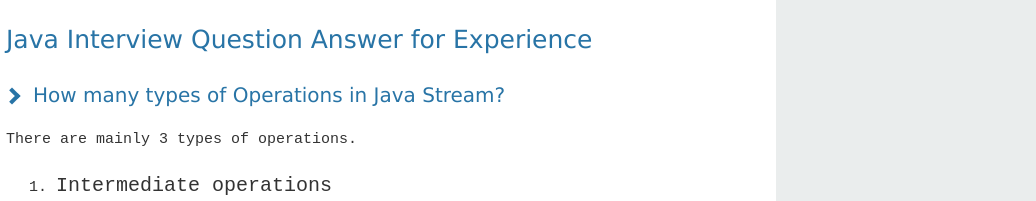
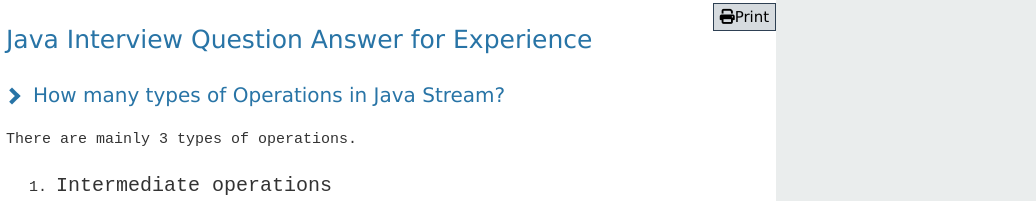
Before and after one commit to jhumaranidas/jbter.com, a plain HTML site: page java-interview-questions-answer-for-experience.html in a window 1280 px wide. Shown: the top 201 px of the page, 244-1280 px from the left. Drawn offline with nearby package versions, Linux system fonts and the light colour scheme; a web font is replaced by a local one.

Commit message:
interview

```diff
--- a/css/kafka-custom.css
+++ b/css/kafka-custom.css
@@ -677,3 +677,19 @@ li.next-botton{
 .f15{
 	    font-size: 15px !important;
 }
+
+.print{
+position: fixed;
+    top: 3px;
+    /* right: 50px; */
+    background: #D6DBDF;
+    border: 1px solid #2E4053;
+}
+
+.download{
+	position: fixed;
+    top: 3px;
+     right: 50px;
+    background: #D6DBDF;
+    border: 1px solid #2E4053;
+}
--- a/java-interview-questions-answer-for-experience.html
+++ b/java-interview-questions-answer-for-experience.html
@@ -52,6 +52,19 @@
         <meta property="article:published_time" content="2024-05-08T02:59:35+00:00">
         <meta property="article:modified_time" content="2024-05-08T02:59:35+00:00">
         <meta property="og:updated_time" content="2024-05-08T02:59:35+00:00">
+
+        <script>
+            function printDiv() {
+                var divContents = document.getElementById("right-main-div").innerHTML;
+                var a = window.open('', '', 'height=500, width=500');
+                a.document.write('<html>');
+                a.document.write('<body > <h1>Div contents are <br>');
+                a.document.write(divContents);
+                a.document.write('</body></html>');
+                a.document.close();
+                a.print();
+            }
+        </script>
     </head>
     <body>
         <div class="d-flex" id="wrapper">
@@ -220,8 +233,19 @@
             </div>
             <div id="right-main-div">
                 <div class="col-md-9 col-lg-9 col-xl-9 col-sm-12 left-main-div" id="left-main-div">
-                    <h1>Java Interview Question Answer for Experience</h1>
-
+                   <div class="row">
+                    <div class="col-md-11 col-lg-11 col-xl-11 col-sm-11">
+                        <h1>Java Interview Question Answer for Experience</h1>
+                    </div>
+
+                    <div class="col-md-1 col-lg-1 col-xl-1 col-sm-1" style="padding:0px;">
+                        <button class="print" onclick="printDiv()"><i class="fa fa-print" aria-hidden="true"></i>Print</button>
+
+
+                    </input>
+
+                    </div>
+                </div>
                     <h2><i class="arrow right"></i>How many types of Operations in Java Stream?</h2>
                     <p>
                         There are mainly 3 types of operations.
```
Also changed, not shown: java-collections-interview-question-answer.html (+20 -1 lines), java-interview-question-answer-for-fresher.html (+20 -1 lines).
